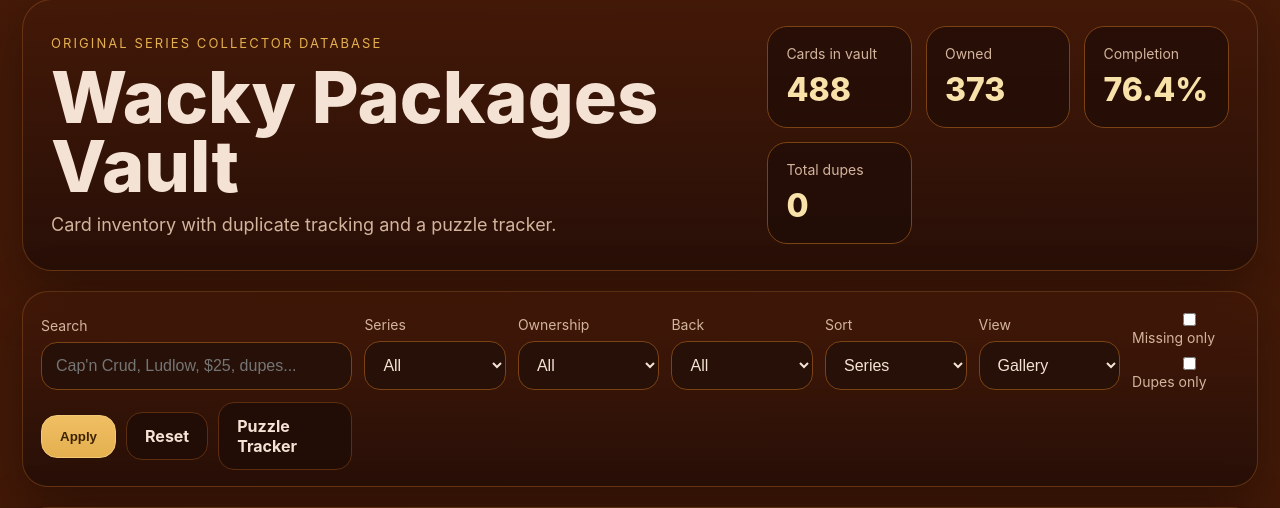
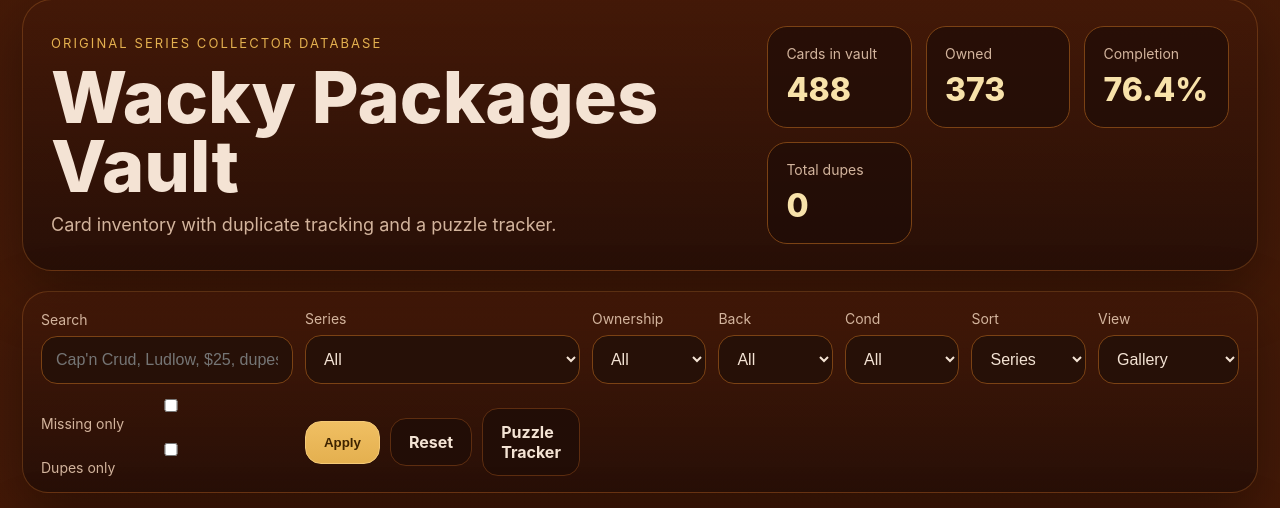
Before and after one commit to jlyle/wacky-clean, a Flask app: page / in a window 1280 px wide. Shown: the part 23-531 px from the top of the page. Run offline with Flask 3, Linux system fonts and the light colour scheme; data comes from the database, SQL or seed files in the repository; both versions use the stored data as it was before the commit.

Commit message:
Add condition filter/sort, TXT cond tag, drop legacy column
Filter and sort cards by cond (grade order GM..P), append [cond] to
TXT export lines, and retire the unused legacy "condition" column
(migrating any data into cond). Also remove dead pick_db helper.

Co-Authored-By: Claude Opus 4.8 <noreply@anthropic.com>

```diff
--- a/app.py
+++ b/app.py
@@ -6,7 +6,6 @@ app = Flask(__name__)
 app.secret_key = "wacky-value-box"
 
 BASE_DIR = Path(__file__).resolve().parent
-DB_CANDIDATES = [BASE_DIR / "wacky_packages.db", BASE_DIR / "cards.db"]
 BACK_COLOR_OPTIONS = ["white", "tan", "red ludlow", "black ludlow", "cloth"]
 COND_OPTIONS = ["GM", "M", "NM", "EX", "VG", "G", "F", "P"]
 PUZZLE_PIECES_PER_SERIES = 9
@@ -43,12 +42,6 @@ SERIES1_MAP = {
     30: {"title": "Weakies", "image": "1st_series_30_weakies.jpg"},
 }
 
-def pick_db():
-    for db in DB_CANDIDATES:
-        if db.exists():
-            return db
-    return BASE_DIR / "wacky_packages.db"
-
 DB_PATH = BASE_DIR / "wacky_packages.db"
 
 def get_db():
@@ -76,6 +69,10 @@ def ensure_card_columns():
         if col not in cols:
             conn.execute(f"ALTER TABLE cards ADD COLUMN {col} {col_type}")
     conn.execute("UPDATE cards SET duplicate_count = 0 WHERE duplicate_count IS NULL")
+    # Retire the legacy unused "condition" column in favor of "cond".
+    if "condition" in cols:
+        conn.execute("UPDATE cards SET cond = condition WHERE (cond IS NULL OR cond = '') AND condition IS NOT NULL AND condition != ''")
+        conn.execute("ALTER TABLE cards DROP COLUMN condition")
     conn.commit()
     conn.close()
 
@@ -177,6 +174,7 @@ def apply_card_filters(cards, args):
     series_filter = (args.get("series") or "").strip()
     ownership_filter = (args.get("ownership") or "").strip().lower()
     back_color_filter = (args.get("back_color") or "").strip().lower()
+    cond_filter = (args.get("cond") or "").strip().upper()
     sort_by = (args.get("sort") or "series_number").strip().lower()
     missing_only = (args.get("missing_only") or "").strip().lower() in {"1","true","on","yes"}
     duplicates_only = (args.get("duplicates_only") or "").strip().lower() in {"1","true","on","yes"}
@@ -198,6 +196,8 @@ def apply_card_filters(cards, args):
             continue
         if back_color_filter and (c["back_color"] or "").strip().lower() != back_color_filter:
             continue
+        if cond_filter and (c["cond"] or "").strip().upper() != cond_filter:
+            continue
         if search:
             blob = " ".join([c["name"], c["sticker_name"] or "", str(c["series"]), str(c["sticker_number"]), c["code"], c["back_color"] or "", c["cond"] or "", str(c["duplicate_count"]), c["notes"] or ""]).lower()
             if search not in blob:
@@ -207,6 +207,9 @@ def apply_card_filters(cards, args):
         filtered.sort(key=lambda x: x["name"].lower())
     elif sort_by == "duplicates":
         filtered.sort(key=lambda x: (-x["duplicate_count"], x["series"], x["sticker_number"]))
+    elif sort_by == "condition":
+        cond_rank = {grade: i for i, grade in enumerate(COND_OPTIONS)}
+        filtered.sort(key=lambda x: (cond_rank.get((x["cond"] or "").strip().upper(), len(COND_OPTIONS)), x["series"], x["sticker_number"]))
     else:
         filtered.sort(key=lambda x: (x["series"], x["sticker_number"]))
     return filtered
@@ -254,7 +257,7 @@ def index():
     view_mode = (request.args.get("view") or "gallery").strip().lower()
     if view_mode not in ("gallery", "spreadsheet"):
         view_mode = "gallery"
-    return render_template("index.html", cards=filtered, total_cards=total_cards, owned_total=owned_total, duplicate_total=duplicate_total, completion_pct=completion_pct, series_progress=series_progress, search=request.args.get("search", ""), series_filter=request.args.get("series", ""), ownership_filter=request.args.get("ownership", ""), back_color_filter=request.args.get("back_color", ""), sort_by=request.args.get("sort", "series_number"), view_mode=view_mode, missing_only=(request.args.get("missing_only") or "").strip().lower() in {"1","true","on","yes"}, duplicates_only=(request.args.get("duplicates_only") or "").strip().lower() in {"1","true","on","yes"}, back_color_options=BACK_COLOR_OPTIONS, cond_options=COND_OPTIONS)
+    return render_template("index.html", cards=filtered, total_cards=total_cards, owned_total=owned_total, duplicate_total=duplicate_total, completion_pct=completion_pct, series_progress=series_progress, search=request.args.get("search", ""), series_filter=request.args.get("series", ""), ownership_filter=request.args.get("ownership", ""), back_color_filter=request.args.get("back_color", ""), cond_filter=request.args.get("cond", ""), sort_by=request.args.get("sort", "series_number"), view_mode=view_mode, missing_only=(request.args.get("missing_only") or "").strip().lower() in {"1","true","on","yes"}, duplicates_only=(request.args.get("duplicates_only") or "").strip().lower() in {"1","true","on","yes"}, back_color_options=BACK_COLOR_OPTIONS, cond_options=COND_OPTIONS)
 
 @app.route("/puzzles")
 def puzzles():
@@ -365,7 +368,7 @@ def export_csv():
 def export_txt():
     cards = load_cards()
     filtered = apply_card_filters(cards, request.args)
-    lines = [f"Wacky Packages - s{c['series']} #{c['sticker_number']} {c['name']}" for c in filtered]
+    lines = [f"Wacky Packages - s{c['series']} #{c['sticker_number']} {c['name']}" + (f" [{c['cond']}]" if c['cond'] else "") for c in filtered]
     return Response(
         "\n".join(lines) + "\n",
         mimetype="text/plain",
--- a/templates/index.html
+++ b/templates/index.html
@@ -52,11 +52,22 @@
     </div>
 
     <div class="field">
+      <label for="cond">Cond</label>
+      <select id="cond" name="cond">
+        <option value="">All</option>
+        {% for option in cond_options %}
+        <option value="{{ option }}" {% if cond_filter == option %}selected{% endif %}>{{ option }}</option>
+        {% endfor %}
+      </select>
+    </div>
+
+    <div class="field">
       <label for="sort">Sort</label>
       <select id="sort" name="sort">
         <option value="series_number" {% if sort_by == "series_number" %}selected{% endif %}>Series</option>
         <option value="name" {% if sort_by == "name" %}selected{% endif %}>Name</option>
         <option value="duplicates" {% if sort_by == "duplicates" %}selected{% endif %}>Dupes</option>
+        <option value="condition" {% if sort_by == "condition" %}selected{% endif %}>Condition</option>
       </select>
     </div>
 
```
Also changed, not shown: wacky_packages.db.
